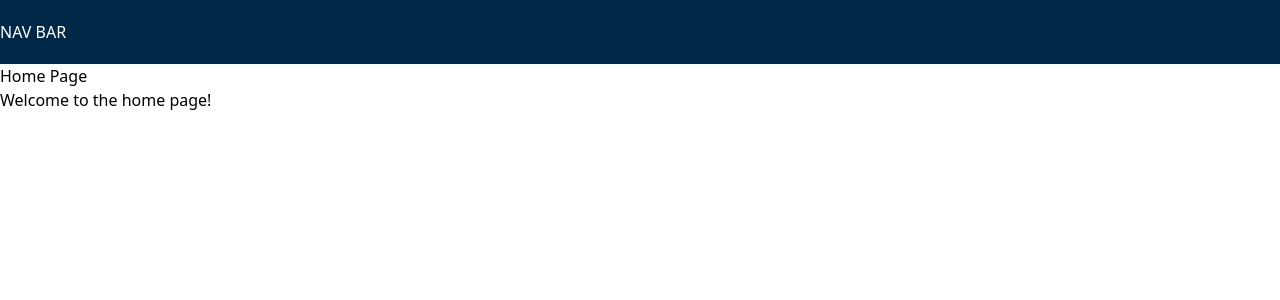
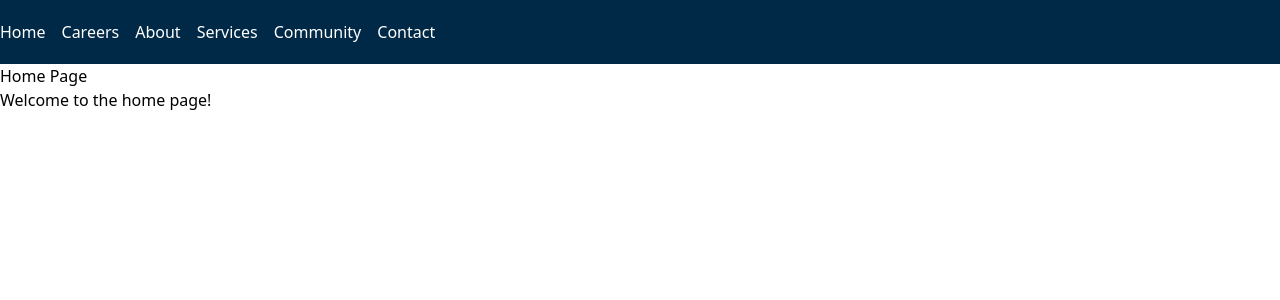
Before and after one commit to TheAdrianVera/Advanced2024, a React (Vite) app: page / in a window 1280 px wide. Shown: the top 300 px of the page. Built offline with nearby package versions, Linux system fonts and the light colour scheme.

Commit message:
updated nav item hover

```diff
--- a/src/components/Nav.tsx
+++ b/src/components/Nav.tsx
@@ -1,4 +1,5 @@
 import React from 'react'
+import { Link } from 'react-router-dom'
 
 interface NavProps {
     className?: string
@@ -6,7 +7,16 @@ interface NavProps {
 
 const Nav: React.FC<NavProps> = ({className}) => {
     return (
-        <div className={`${className}`}>NAV BAR</div>
+        <nav className={`${className}`}>
+            <ul className="flex space-x-4">
+                <li className='hover:text-advancedLightBlue'><Link to="/">Home</Link></li>
+                <li className='hover:text-advancedLightBlue'><Link to="/careers">Careers</Link></li>
+                <li className='hover:text-advancedLightBlue'><Link to="/about">About</Link></li>
+                <li className='hover:text-advancedLightBlue'><Link to="/services">Services</Link></li>
+                <li className='hover:text-advancedLightBlue'><Link to="/community">Community</Link></li>
+                <li className='hover:text-advancedLightBlue'><Link to="/contact">Contact</Link></li>
+            </ul>
+        </nav>
     )
 }
 
```
